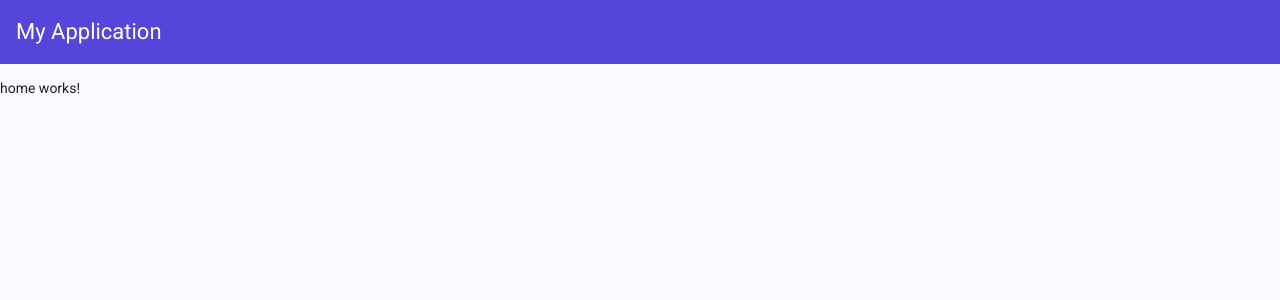
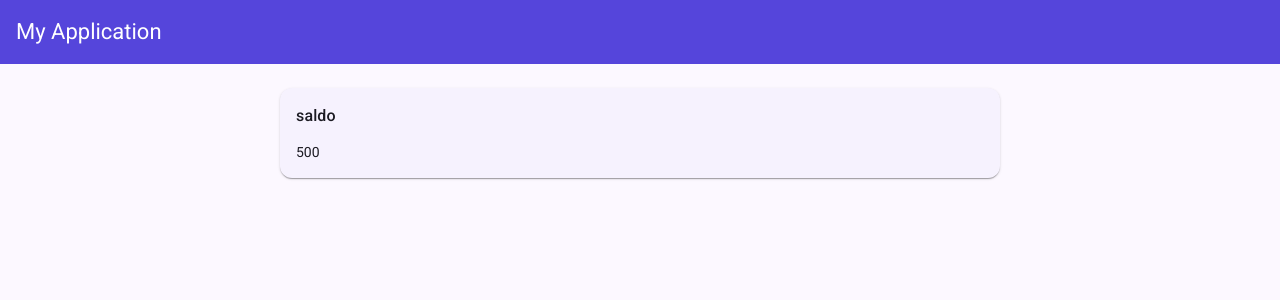
Before and after one commit to trevisandaniel/gerenciador-financeiro, an Angular app: page / in a window 1280 px wide. Shown: the top 300 px of the page. Built offline with nearby package versions, Linux system fonts and the light colour scheme.

Commit message:
Signals e um pouco de scss

```diff
--- a/src/app/app.ts
+++ b/src/app/app.ts
@@ -4,7 +4,7 @@
 
 @Component({
   selector: 'app-root',
-  imports: [Layout, RouterOutlet ], //RouterOutlet por algum motivo não esta funcionando aqui
+  imports: [Layout, RouterOutlet ],
   templateUrl: './app.html',
   styleUrl: './app.scss'
 })
--- a/src/app/core/layout/layout.html
+++ b/src/app/core/layout/layout.html
@@ -1,5 +1,7 @@
-<app-header>
+<app-header></app-header>
 
-</app-header>
-
-<ng-content></ng-content>
+<div class="container">
+    <div class="container-content">
+        <ng-content></ng-content>
+    </div>
+</div>
--- a/src/app/core/layout/layout.scss
+++ b/src/app/core/layout/layout.scss
@@ -0,0 +1,13 @@
+.container {
+    display: flex;
+    justify-content: center;
+    margin-top: 24px;
+    margin-bottom: 24px;
+    padding-left: 24px;
+    padding-right: 24px;
+
+    .container-content {
+        width: 100%;
+        max-width: 720px;
+    }
+}
--- /dev/null
+++ b/src/app/features/home/components/balance-card/balance-card.html
@@ -0,0 +1,9 @@
+<mat-card>
+    <mat-card-header>
+        <mat-card-subtitle>{{label()}}</mat-card-subtitle>
+    </mat-card-header>
+
+    <mat-card-content>
+        <p>500</p>
+    </mat-card-content>
+</mat-card>
--- /dev/null
+++ b/src/app/features/home/components/balance-card/balance-card.ts
@@ -0,0 +1,15 @@
+import { Component, input } from '@angular/core';
+import { MatCardModule } from '@angular/material/card';
+
+@Component({
+  selector: 'app-balance-card',
+  imports: [MatCardModule],
+  templateUrl: './balance-card.html',
+  styleUrl: './balance-card.scss',
+})
+
+export class BalanceCard {
+  type = input.required<'income' | 'outcome' | 'balance'>();
+  label = input.required<string>();
+  value = input.required<number>();
+}
--- a/src/app/features/home/home.html
+++ b/src/app/features/home/home.html
@@ -1 +1,5 @@
-<p>home works!</p>
+<app-balance-card
+    [type]="'balance'"
+    [label]="'saldo'"
+    [value]="100"
+></app-balance-card>
--- a/src/app/features/home/home.ts
+++ b/src/app/features/home/home.ts
@@ -1,8 +1,9 @@
 import { Component } from '@angular/core';
+import { BalanceCard } from './components/balance-card/balance-card';
 
 @Component({
   selector: 'app-home',
-  imports: [],
+  imports: [BalanceCard],
   templateUrl: './home.html',
   styleUrl: './home.scss',
 })
```
Also changed, not shown: src/app/features/home/components/balance-card/balance-card.scss (added).
